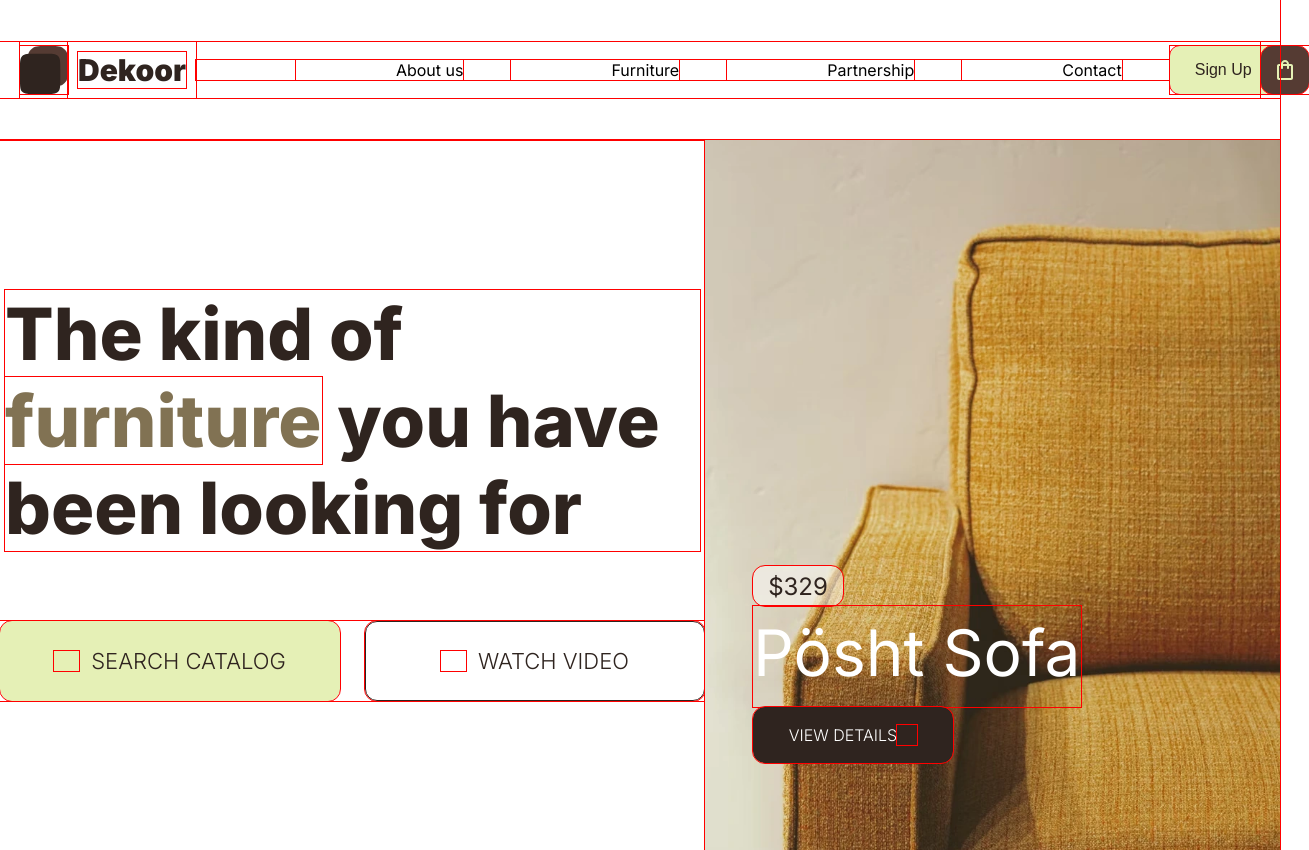
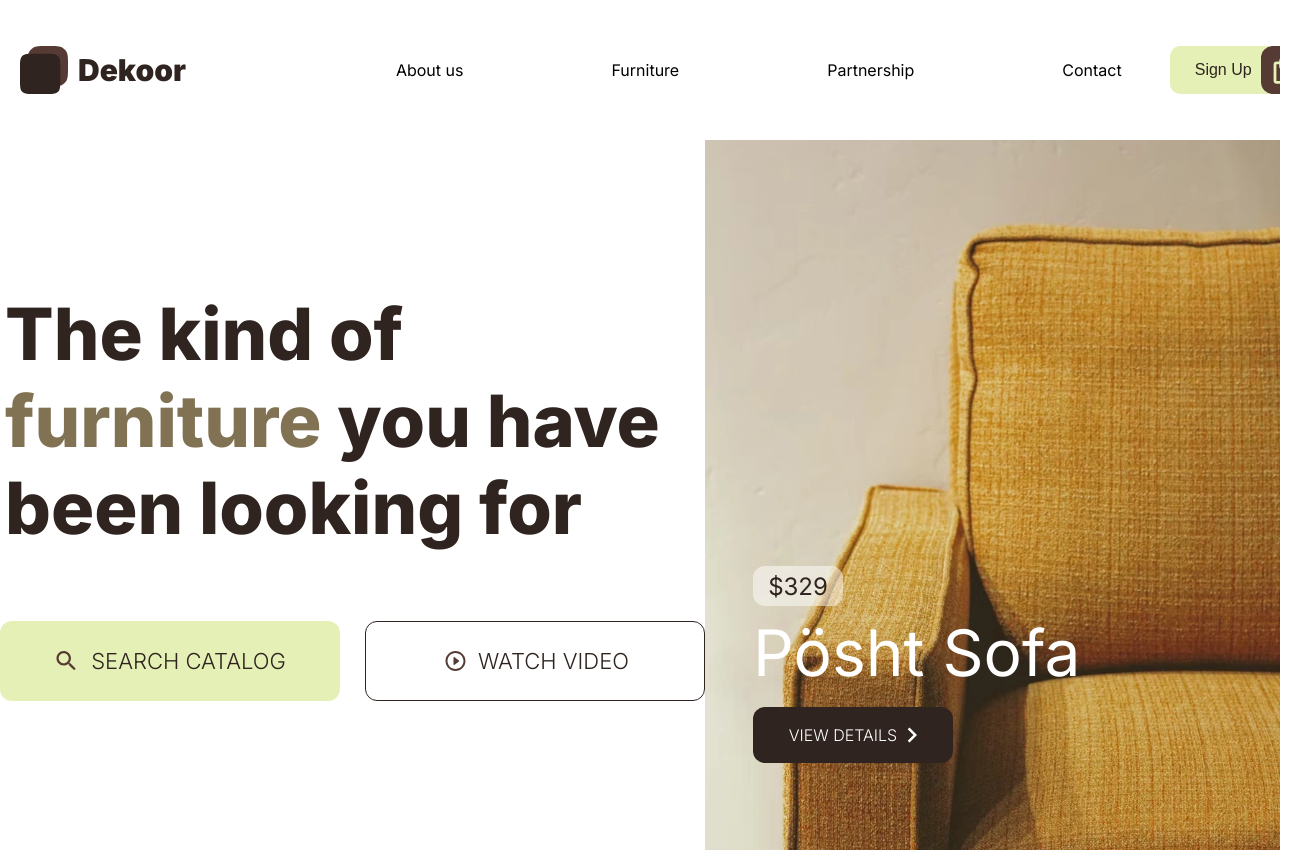
Before and after one commit to ew1tt058/Furniture, a website: page index.html in a window 1280 px wide. Shown: the whole page, 1309 px wide, since content can reach past the window. Drawn offline with Linux system fonts and the light colour scheme.

Commit message:
fixed bugs with header

```diff
--- a/styles/_basic.scss
+++ b/styles/_basic.scss
@@ -1,13 +1,13 @@
 * {
     box-sizing: border-box;
     margin: 0;
-  outline: 1px solid red;
+    // outline: 1px solid red;
 
 
 }
 
 
-body {
+body,html {
     font-family:'Inter';
     margin: 0;
     padding: 0;
--- a/styles/_header.scss
+++ b/styles/_header.scss
@@ -96,9 +96,10 @@
 
 
 .basked-icon{
-    display: block;
     width: 48px;
     height: 48px;
+    display: block;
+    border: none;
     border-radius: 12px;
     background-color: v.$color_darkbrow;
 }
--- a/styles/_mixins.scss
+++ b/styles/_mixins.scss
@@ -28,7 +28,6 @@
         weight: $weight;
         style: $style;
     }
-
     color:$color;
 
 }
```
Also changed, not shown: dist/index.css, 1 other file.
